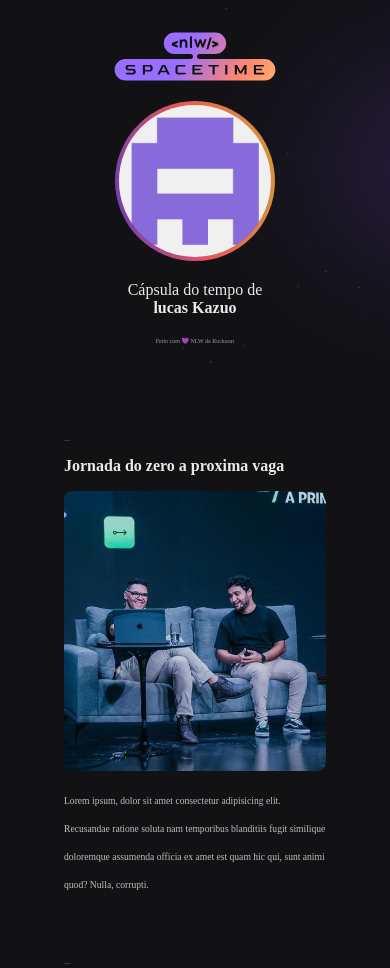
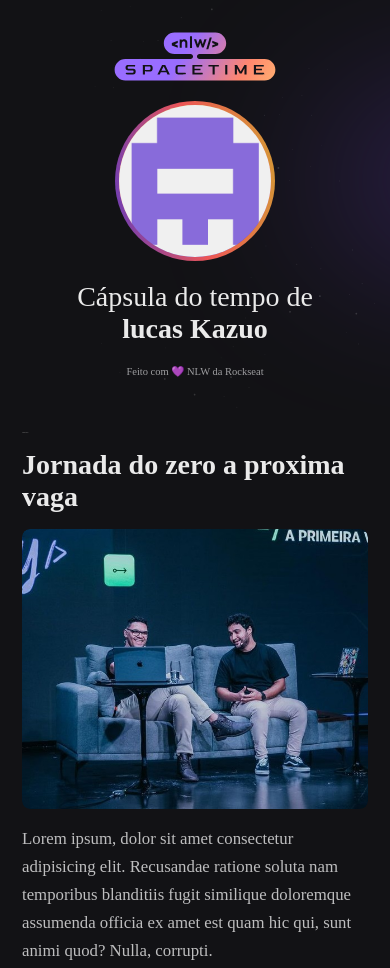
Before and after one commit to Kazuo2000/spacetime, a plain HTML site: page index.html in a window 390 px wide. Shown: the top 968 px of the page. Drawn offline with Linux system fonts and the light colour scheme.

```diff
--- a/style.css
+++ b/style.css
@@ -18,6 +18,10 @@ body {
   grid-template-rows: 100vh;
 }
 
+::-webkit-scrollbar {
+  width: 8px;
+}
+
 ::-webkit-scrollbar-track {
   background-color: #2c2c31;
 }
@@ -36,6 +40,7 @@ body {
     transform: translateY(0);
   }
 }
+
 nav {
   padding: 64px;
   grid-area: timeline;
@@ -132,7 +137,7 @@ aside span {
 
 @media (max-width: 768px) {
   :root {
-    font-size: 8px;
+    font-size: 14px;
   }
   body {
     grid-template-columns: 1fr;
@@ -140,7 +145,6 @@ aside span {
     grid-template-areas:
       "profile"
       "timeline";
-  }
   }
 
   aside {
@@ -150,4 +154,6 @@ aside {
 
   nav {
     overflow-y: visible;
+    padding: 22px;
   }
+}
```
Also changed, not shown: .github/layout.png (added), 1 other file. Lines whose indentation alone changed are shown as unchanged.
